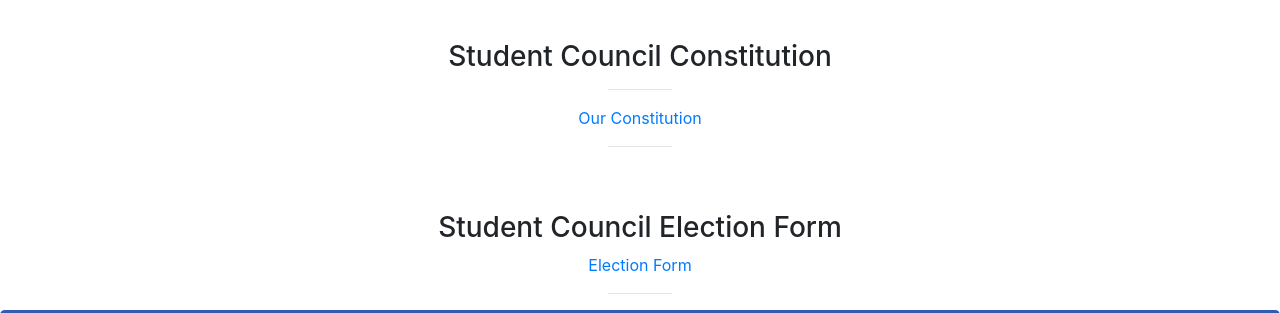
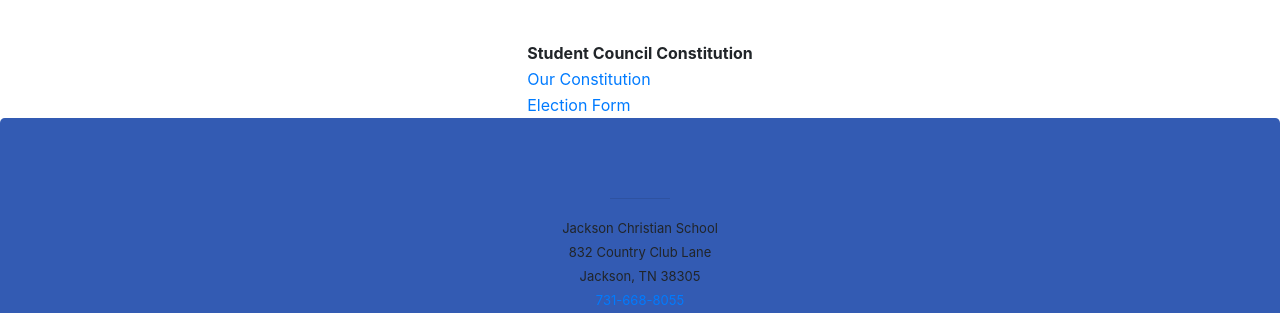
Before and after one commit to DeejMix/JCS-SGA, a plain HTML site: page resources.html in a window 1280 px wide. Shown: the part 446-759 px from the top of the page. Drawn offline with nearby package versions, Linux system fonts and the light colour scheme.

Commit message:
Update resources.html

```diff
--- a/resources.html
+++ b/resources.html
@@ -55,14 +55,22 @@
     </h1>
 
    <br><br>
-    <h3 id="constitution">Student Council Constitution</h3>
-      <hr width="5%">
-      <a id="stuco_constitution" href="https://docs.google.com/document/d/16ln2Iq4htX0J2hySS4u33RFGfyi-U5FoxCt1DJ2W7Wc/edit">Our Constitution</a>
-      <hr width="5%">
-   <br><br>
-    <h3 id="election_form">Student Council Election Form</h3>
-    <a id="election_form_link" href="https://drive.google.com/open?id=0B0b0Gd8bfGdRenlTb056MEs2UGc">Election Form</a>
-    <hr width="5%">
+
+<table>
+  <tr>
+    <th id="constitution">Student Council Constitution</th>
+  </tr>
+      <tr>
+        <td>
+          <a id="stuco_constitution" href="https://docs.google.com/document/d/16ln2Iq4htX0J2hySS4u33RFGfyi-U5FoxCt1DJ2W7Wc/edit">Our Constitution</a>
+        </td>
+      </tr>
+      <tr>
+        <td>
+            <a id="election_form_link" href="https://drive.google.com/open?id=0B0b0Gd8bfGdRenlTb056MEs2UGc">Election Form</a>
+          </td>
+        </tr>
+    </table>
   </center>
   <div class="jumbotron" align="center" style="background-color: rgba(0, 50, 160, .8)">
       <hr width="5%">
```
